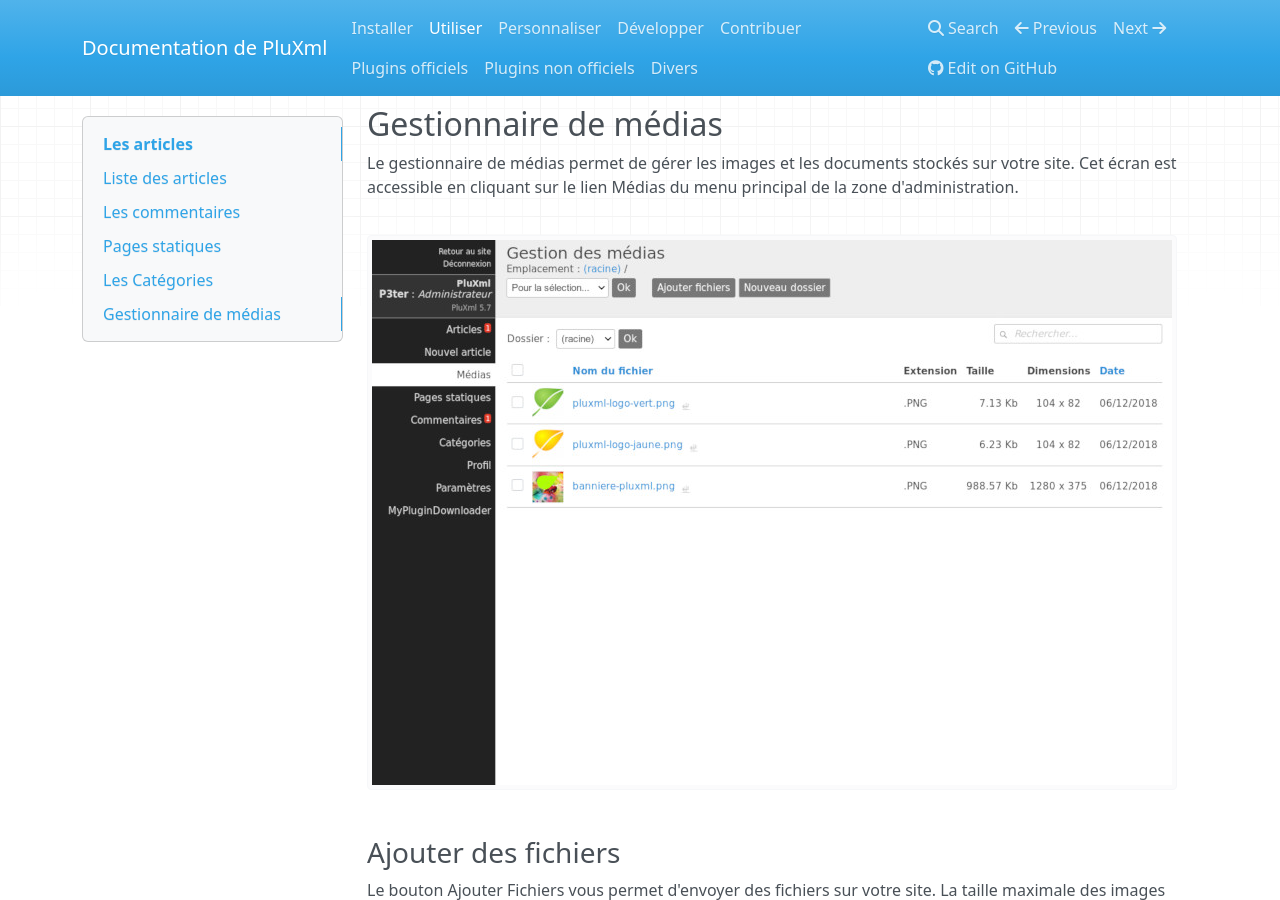
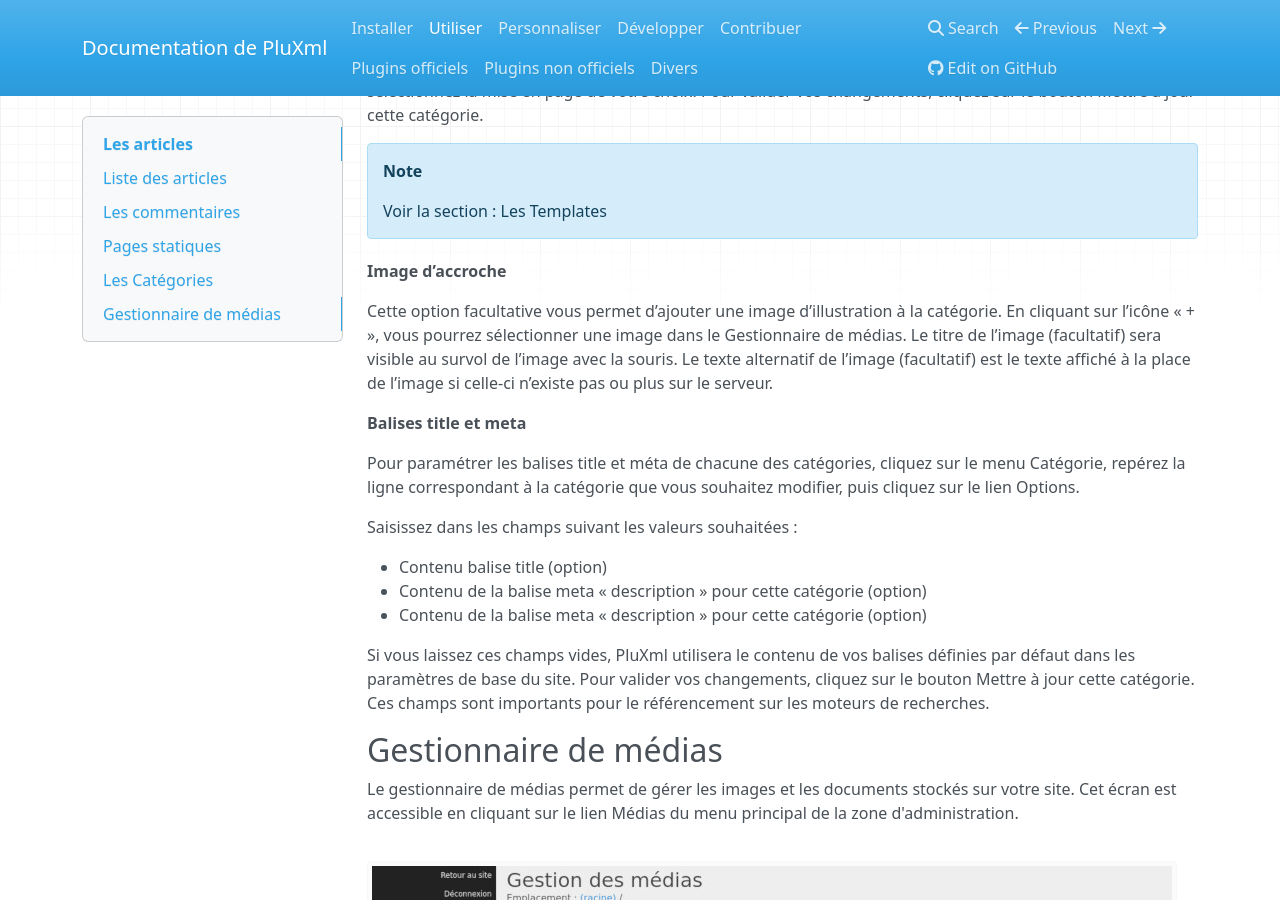
Before and after one commit to pluxml/PluXml-Wiki, an MkDocs documentation site: the page built from docs/utiliser/utilisation.md, in a window 1280 px wide and 900 px high, scrolled down 19816 px. Built offline with MkDocs 1.6.1, drawn with Linux system fonts in a browser that asks for light colours; nearby versions of some CDN libraries.

Commit message:
[pluxml 5.8] maj personnaliser

```diff
--- a/docs/utiliser/utilisation.md
+++ b/docs/utiliser/utilisation.md
@@ -373,7 +375,6 @@
 
 Si vous n’êtes pas familier avec le langage HTML, il existe plusieurs plugins qui vous permettront d’enrichir ces formulaires avec un éditeur WYSIWYG.
 
-
 __Balises title et meta__
 
 PluXml vous offre la possibilité de choisir vos balises title et méta pour chacune de vos pages. Si vous choisissez de ne pas personnaliser ces balises, PluXml utilisera celle que vous avez choisie dans les paramètres généraux du site.
@@ -452,6 +453,10 @@
 !!! note
     Voir la section : Les Templates
 
+__Image d’accroche__
+
+Cette option facultative vous permet d’ajouter une image d’illustration à la catégorie. En cliquant sur l’icône « + », vous pourrez sélectionner une image dans le Gestionnaire de médias. Le titre de l’image (facultatif) sera visible au survol de l’image avec la souris. Le texte alternatif de l’image (facultatif) est le texte affiché à la place de l’image si celle-ci n’existe pas ou plus sur le serveur.
+
 __Balises title et meta__
 
 Pour paramétrer les balises title et méta de chacune des catégories, cliquez sur le menu Catégorie, repérez la ligne correspondant à la catégorie que vous souhaitez modifier, puis cliquez sur le lien Options.
```
Also changed, not shown: other parts of docs/utiliser/utilisation.md (+2 -0 lines), docs/installer/installation.md (+2 -1 lines), docs/utiliser/img/commentaires-horsligne.jpg, docs/utiliser/img/ecrire-article.jpg (added), docs/utiliser/img/ecrire-commentaires.jpg, docs/utiliser/img/ecrire-pagestatique.jpg, docs/utiliser/img/editer-categorie.jpg, docs/utiliser/img/liste-articles.jpg, docs/utiliser/img/liste-categories.jpg, docs/utiliser/img/liste-commentaires.jpg, docs/utiliser/img/liste-pagesstatiques.jpg, docs/utiliser/img/medias.jpg, docs/utiliser/img/repondre-commentaire.jpg.
